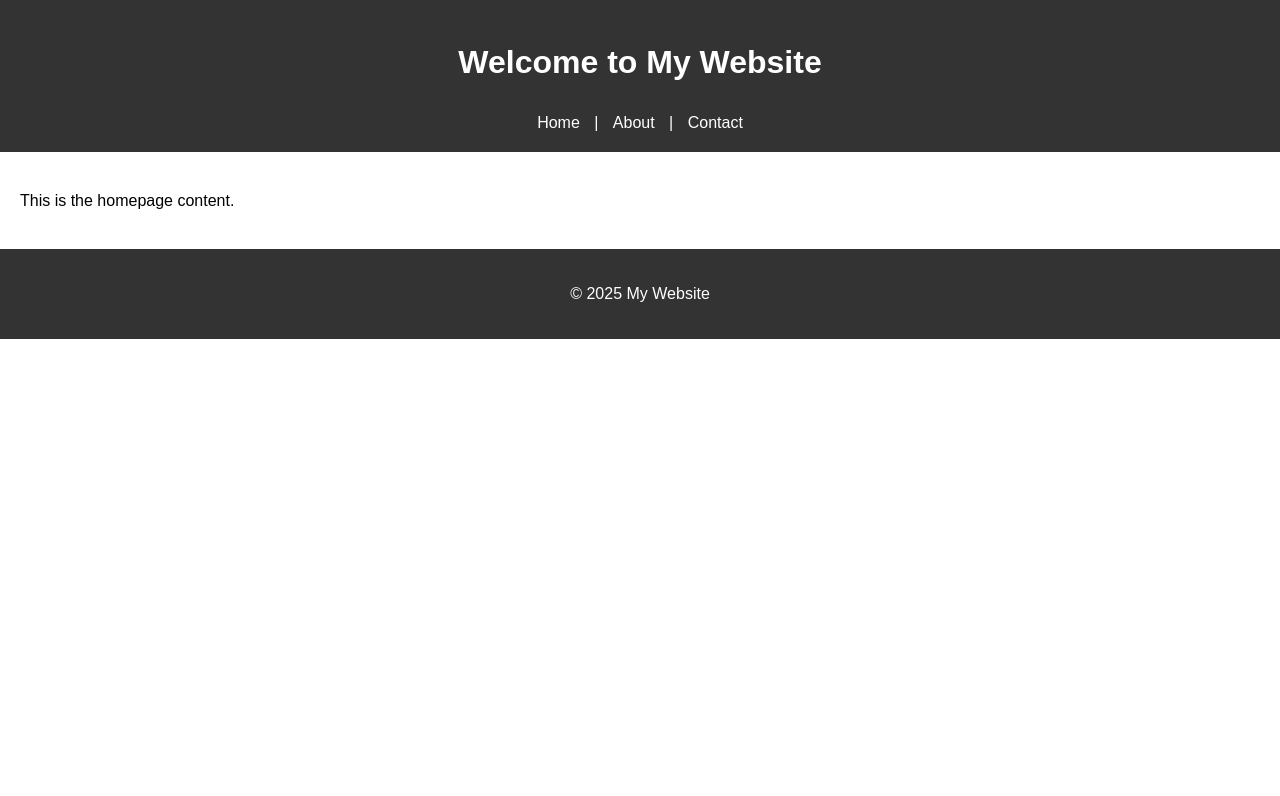
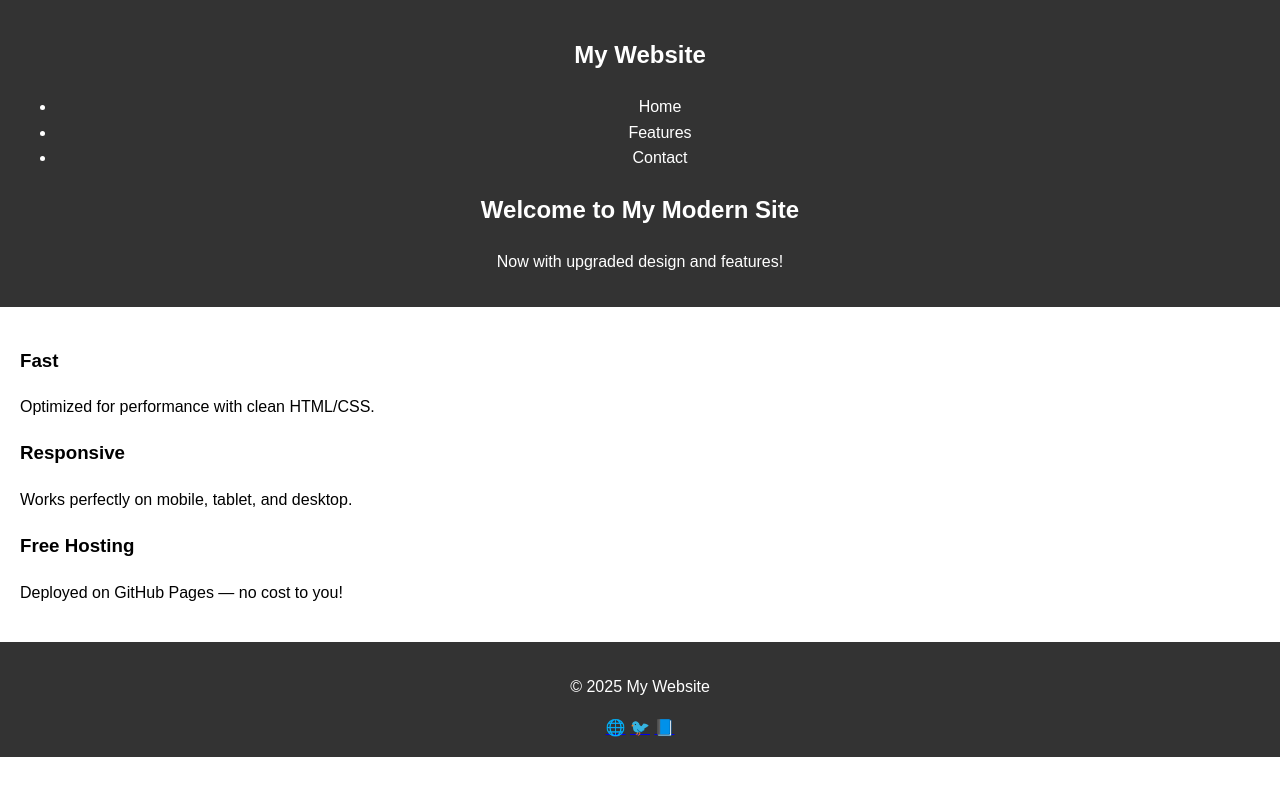
Before and after one commit to BadmoshCoder007/my-website, a plain HTML site: page index.html in a window 1280 px wide. Drawn offline with Linux system fonts and the light colour scheme.

Commit message:
Update index.html

```diff
--- a/index.html
+++ b/index.html
@@ -2,23 +2,52 @@
 <html lang="en">
 <head>
   <meta charset="UTF-8" />
-  <meta name="viewport" content="width=device-width, initial-scale=1.0" />
-  <title>My Website</title>
+  <meta name="viewport" content="width=device-width, initial-scale=1.0"/>
+  <title>My Upgraded Website</title>
   <link rel="stylesheet" href="style.css" />
+  <link rel="preconnect" href="https://fonts.googleapis.com" />
+  <link href="https://fonts.googleapis.com/css2?family=Inter:wght@400;700&display=swap" rel="stylesheet"/>
 </head>
 <body>
   <header>
-    <h1>Welcome to My Website</h1>
     <nav>
-      <a href="#">Home</a> | <a href="#">About</a> | <a href="#">Contact</a>
+      <h1>My Website</h1>
+      <ul>
+        <li><a href="#">Home</a></li>
+        <li><a href="#">Features</a></li>
+        <li><a href="#">Contact</a></li>
+      </ul>
     </nav>
+    <div class="banner">
+      <h2>Welcome to My Modern Site</h2>
+      <p>Now with upgraded design and features!</p>
+    </div>
   </header>
+
   <main>
-    <p>This is the homepage content.</p>
+    <section class="features">
+      <div class="feature-card">
+        <h3>Fast</h3>
+        <p>Optimized for performance with clean HTML/CSS.</p>
+      </div>
+      <div class="feature-card">
+        <h3>Responsive</h3>
+        <p>Works perfectly on mobile, tablet, and desktop.</p>
+      </div>
+      <div class="feature-card">
+        <h3>Free Hosting</h3>
+        <p>Deployed on GitHub Pages — no cost to you!</p>
+      </div>
+    </section>
   </main>
+
   <footer>
-    <p>&copy; 2025 My Website</p>
+    <p>© 2025 My Website</p>
+    <div class="socials">
+      <a href="#">🌐</a>
+      <a href="#">🐦</a>
+      <a href="#">📘</a>
+    </div>
   </footer>
-  <script src="script.js"></script>
 </body>
 </html>
```
